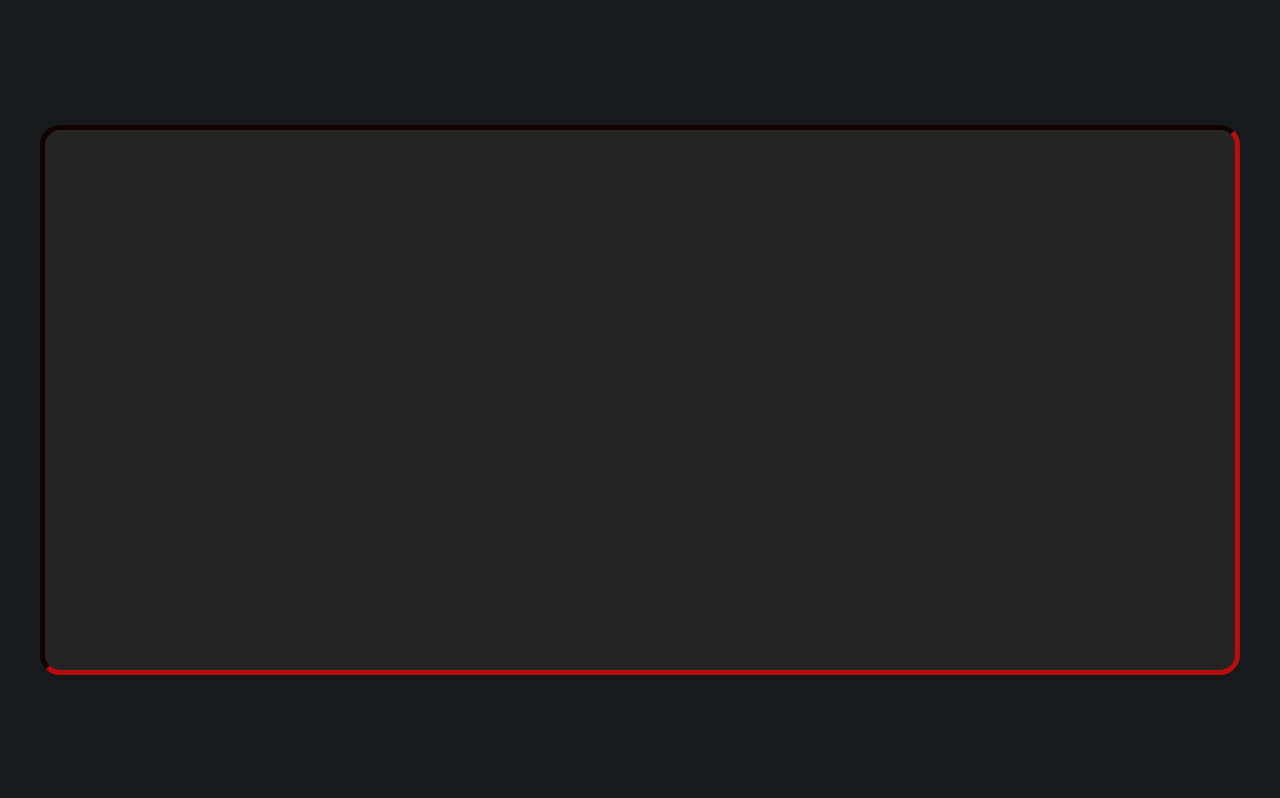
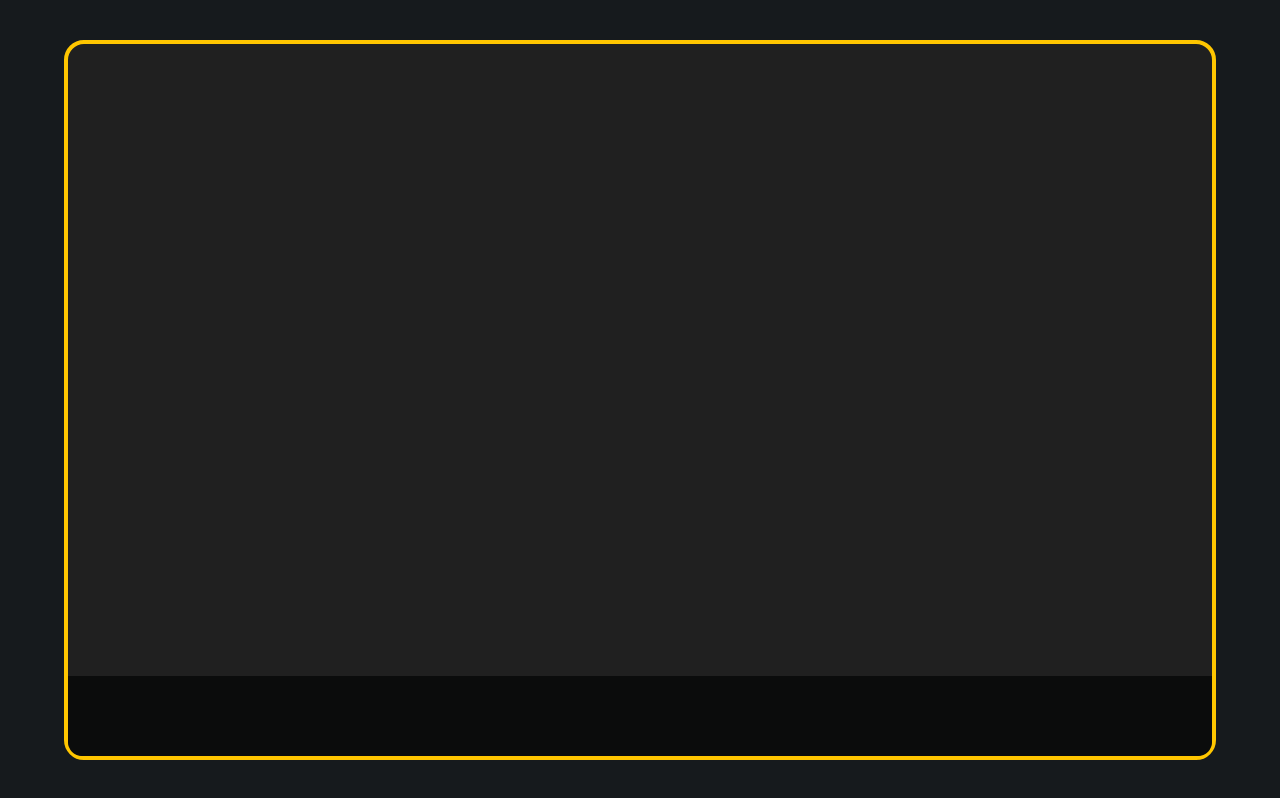
Before and after one commit to DPooL2004/JuegoDeMemoria, a plain HTML site: page index.html in a window 1280 px wide. Drawn offline with Linux system fonts and the light colour scheme.

Commit message:
Creo pantalla de juego

```diff
--- a/index.html
+++ b/index.html
@@ -9,7 +9,10 @@
 <body>
     <div class="container">
         <div class="pantalla">
-            <h1></h1>
+            <div class="juego"></div>
+            <div class="controladores">
+
+            </div>
         </div>
     </div>
 </body>
--- a/style.css
+++ b/style.css
@@ -17,9 +17,18 @@ body{
 }
 
 .pantalla{
-    border: inset 5px #660708;
-    height: 550px;
-    width: 1200px;
-    background-color: #252422;
+    display: flex;
+    align-items: end;
+    border: solid 4px #ffc600;
+    height: 90%;
+    width: 90%;
+    background-color: #202020;
     border-radius: 20px;
 }
+
+.controladores{
+    border-radius: 0px 0px 14px 14px;
+    background-color: #0b0c0c;
+    width: 100%;
+    height: 80px;
+}
```
